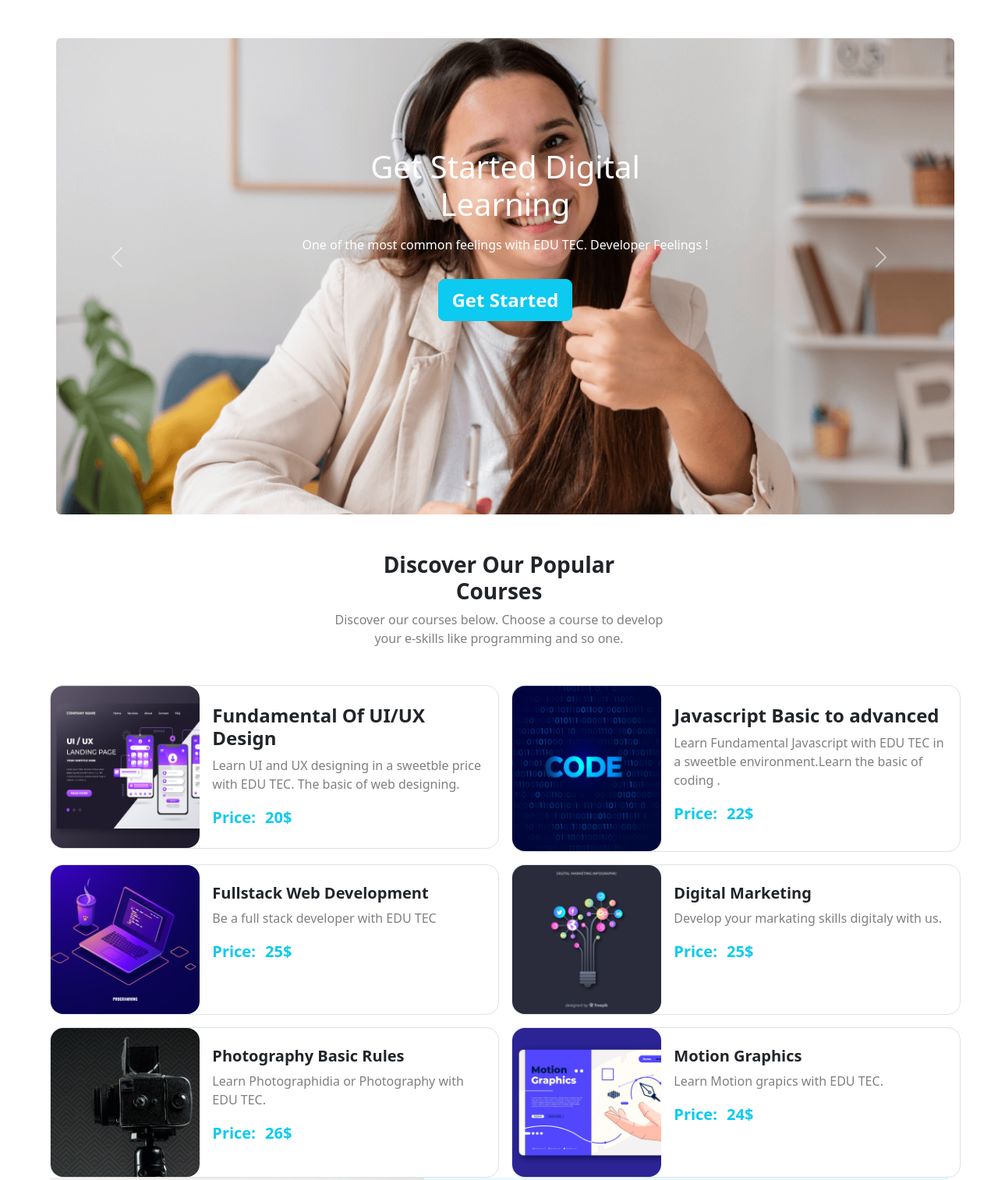
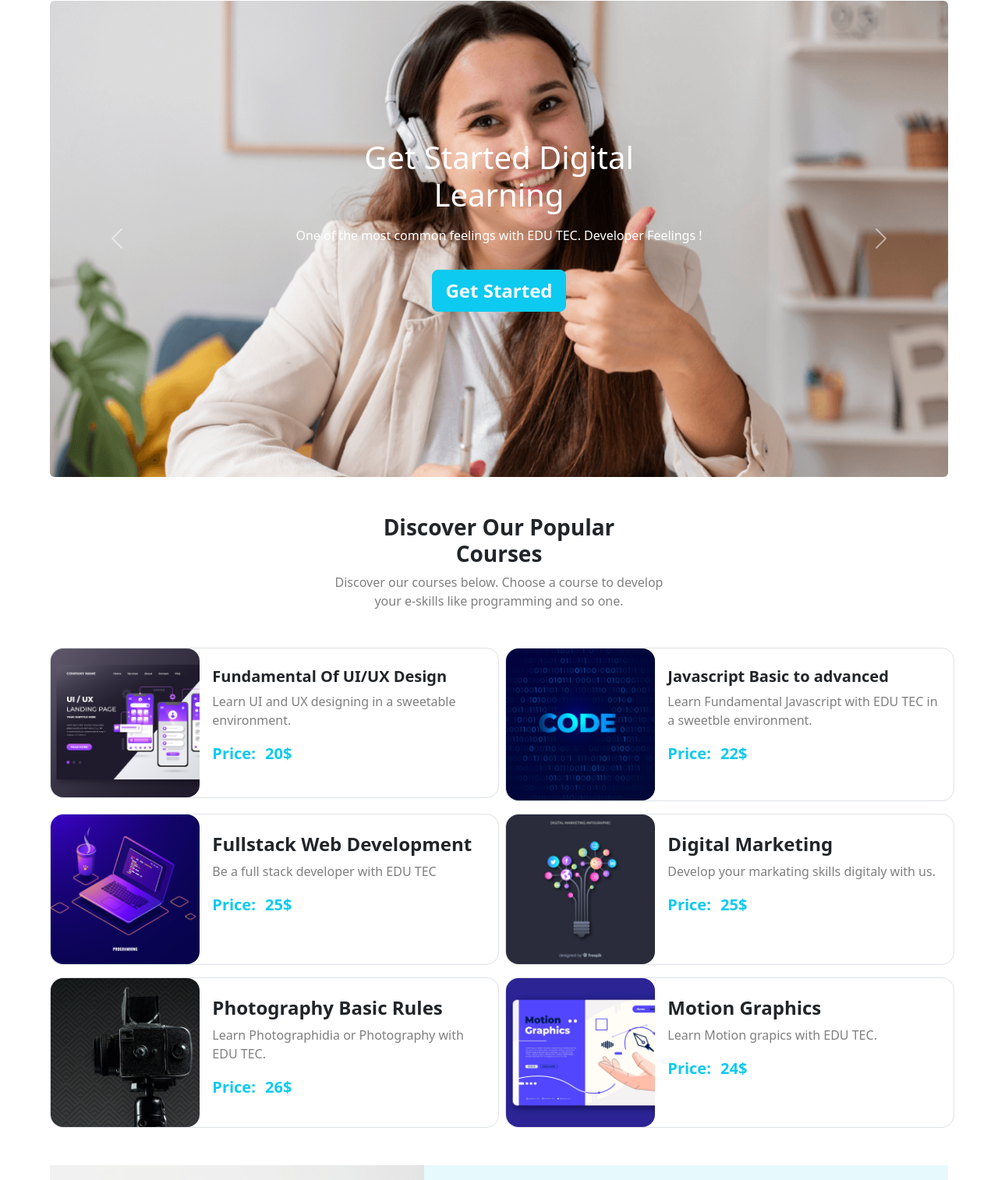
Before and after one commit to Osamayunus/Assignment-3, a plain HTML site: page index.html in a window 1280 px wide. Shown: the part 73-1587 px from the top of the page at 78% size. Drawn offline with nearby package versions, Linux system fonts and the light colour scheme.

Commit message:
responsive-mobile-view-header

```diff
--- a/index.html
+++ b/index.html
@@ -76,14 +76,14 @@
         </nav>
         <div id="carouselExampleCaptions" class="carousel slide" data-bs-ride="false">
 
-            <div class="carousel-inner  ms-lg-2 me-lg-2">
-                <div class="mt-5">
+            <div class="carousel-inner  ms-lg-0 me-lg-0">
+                <div class="pt-5 mt-3 pt-lg-0 mt-lg-0 mt-md-0 pt-md-0">
                     <div class="carousel-caption text-center h-75">
                         <h1 class="fs-1 fw-lg-bold mt-lg-4 mt-xs-4 ">Get Started Digital <br> Learning</h1>
                         <p class=" m-lg-3 ">
                             One of the most common feelings with EDU TEC. Developer Feelings !
                         </p>
-                        <a href="" type="button" class="btn-lg fs-4 fw-semibold btn btn-info text-light mb-1 mt-lg-3 ">
+                        <a href="" type="button" class="btn-lg fs-4 fw-semibold btn btn-info text-light mt-lg-3 ">
                             Get
                             Started</a>
                     </div>
@@ -109,50 +109,53 @@
                 programming and so one.
             </p>
         </div>
+
+
         <div class=" mb-lg-3 mt-lg-5">
             <div class="d-lg-flex mb-lg-2 mb-5 mb-md-3">
                 <div class="d-lg-flex d-md-flex position-start border mb-lg-1 mb-5 mb-md-3 col-lg-6  rounded-4">
                     <img src="images/course/course-1.png" class="img-fluid col-lg-4 col-md-3 col-12 rounded-4 " alt="">
                     <div class="ms-3 mt-4 mb-4 me-3 p-md-3 p-lg-0 ">
-                        <h5 class="fs-4 fw-bold">
+                        <h5 class="fs-5 fw-bold">
                             Fundamental Of UI/UX Design
                         </h5>
-                        <p class="card-text text-black-50">Learn UI and UX designing in a sweetble price with EDU TEC.
-                            The basic of web designing.</p>
+                        <p class="card-text text-black-50">Learn UI and UX designing in a sweetable environment.
+                        </p>
                         <span class="text-info fs-5 fw-semibold">Price:</span> <span
                             class="text-info fw-semibold fs-5 ms-2">20$</span>
                     </div>
                 </div>
-                <div class="d-lg-flex d-md-flex  position-start  ms-lg-3 border col-lg-6  rounded-4">
+                <div class="d-lg-flex d-md-flex  position-start  ms-lg-2 border col-lg-6  rounded-4">
                     <img src="images/course/course-2.png" class="img-fluid col-lg-4 col-md-3  col-12 rounded-4 " alt="">
                     <div class="ms-3 mt-4 mb-4 me-3 p-md-3 p-lg-0">
-                        <h5 class="fs-4 fw-bold">
+                        <h5 class="fs-5 fw-bold">
                             Javascript Basic to advanced
                         </h5>
                         <p class="card-text text-black-50">Learn Fundamental Javascript with EDU TEC in a sweetble
-                            environment.Learn the basic of coding .</p>
+                            environment. </p>
                         <span class="text-info fs-5 fw-semibold">Price:</span> <span
                             class="text-info fw-semibold fs-5 ms-2">22$</span>
                     </div>
                 </div>
             </div>
         </div>
+
         <div class="  mb-3">
             <div class="d-lg-flex">
-                <div class="d-lg-flex d-md-flex position-start border   col-lg-6  rounded-4 ">
+                <div class="d-lg-flex d-md-flex position-start border col-lg-6  rounded-4 ">
                     <img src="images/course/course-3.png" class="img-fluid col-lg-4 col-md-3 col-12 rounded-4 " alt="">
                     <div class="ms-3 mt-4 mb-4 me-3 p-md-3 p-lg-0">
-                        <h5 class="fs-5 fw-bold">
+                        <h5 class="fs-4 fw-bold">
                             Fullstack Web Development </h5>
                         <p class="card-text text-black-50"> Be a full stack developer with EDU TEC</p>
                         <span class="text-info fs-5 fw-semibold">Price:</span> <span
                             class="text-info fw-semibold fs-5 ms-2">25$</span>
                     </div>
                 </div>
-                <div class="d-lg-flex position-start border d-md-none d-none d-sm-block  col-lg-6 ms-3 rounded-4">
+                <div class="d-lg-flex position-start border d-md-none d-none d-sm-block  col-lg-6 ms-lg-2 rounded-4">
                     <img src="images/course/course-4.png" class="img-fluid col-lg-4 col-12 rounded-4" alt="">
                     <div class="ms-3 mt-4 mb-4 me-3">
-                        <h5 class="fs-5 fw-bold">
+                        <h5 class="fs-4 fw-bold">
                             Digital Marketing </h5>
                         <p class="card-text text-black-50"> Develop your markating skills digitaly with us.</p>
                         <span class="text-info fs-5 fw-semibold">Price:</span> <span
@@ -161,22 +164,22 @@
                 </div>
             </div>
         </div>
-        <div class=" ">
+        <div class=" mb-lg-5">
             <div class="d-lg-flex">
                 <div class="d-lg-flex position-start border d-md-none d-none d-sm-block col-lg-6 rounded-4">
                     <img src="images/course/course-5.png" class="img-fluid col-lg-4 col-12 rounded-4 " alt="">
                     <div class="ms-3 mt-4 mb-4 me-3">
-                        <h5 class="fs-5 fw-bold">
+                        <h5 class="fs-4 fw-bold">
                             Photography Basic Rules </h5>
                         <p class="card-text text-black-50">Learn Photographidia or Photography with EDU TEC.</p>
                         <span class="text-info fs-5 fw-semibold">Price:</span> <span
                             class="text-info fw-semibold fs-5 ms-2">26$</span>
                     </div>
                 </div>
-                <div class="d-lg-flex position-start border d-md-none d-none d-sm-block col-lg-6 ms-3 rounded-4">
+                <div class="d-lg-flex position-start border d-md-none d-none d-sm-block col-lg-6 ms-2 rounded-4">
                     <img src="images/course/course-6.png" class="img-fluid col-lg-4 col-12 rounded-4" alt="">
                     <div class="ms-3 mt-4 mb-4 me-3">
-                        <h5 class="fs-5 fw-bold">
+                        <h5 class="fs-4 fw-bold">
                             Motion Graphics </h5>
                         <p class="card-text text-black-50">Learn Motion grapics with EDU TEC.</p>
                         <span class="text-info fs-5 fw-semibold">Price:</span> <span
@@ -195,7 +198,7 @@
             </div>
         </div>
         <!-- starting of the explor the e learning part -->
-        <div class=" d-md-flex d-lg-flex ">
+        <div class=" d-md-flex d-lg-flex mt-lg-5">
             <img src="images/working.png" class="img-fluid col-lg-5  col-md-6" alt="">
             <div class="  bg-info p-2 p-5 text-dark bg-opacity-10 col-lg-7 col-md-6 ">
                 <h1 class="fw-semibold fs-3">Explore The E-learning <br> Institute</h1>
@@ -235,8 +238,9 @@
         <div class="d-lg-flex bg-info mt-5 border rounded" style="height: 210px;">
             <div class="col-lg-8  pt-3 ps-5 ms-lg-3 text-md-center text-lg-start ">
                 <h1>Ready to join?</h1>
-                <p class="text-black-50">Register now to be a part of EDU TEC family.Explor the <br> unknowing
-                    world. Join us now !</p>
+                <p class="text-black-50">Register now to be a part of EDU TEC family.Explor the unknowing
+                    <br> world. Join us now !
+                </p>
             </div>
             <div class="d-md-flex justify-content-md-center mt-lg-5 ms-5" style="height: 50px;"><a
                     href="/Registration.html" class="btn rounded btn-light text-info fs-4 fw-semibold">
@@ -257,10 +261,10 @@
         </div>
         <!-- pics of successful students start-->
         <div class=" mt-5 mb-5">
-            <div class="d-lg-flex">
+            <div class="d-lg-flex me-md-4 me-lg-0">
                 <div class="d-lg-flex d-md-flex">
                     <!-- about Adam -->
-                    <div class=" border rounded col-md-6">
+                    <div class=" border rounded col-md-6 col-lg-6">
                         <img class="img-fluid col-12" src="images/student/student-1.png" alt="">
                         <div class="text-center text-lg-start">
                             <h5 class="ms-4 mt-4">Adam</h5>
@@ -268,7 +272,7 @@
                         </div>
                     </div>
                     <div
-                        class="border rounded ms-lg-2 me-lg-2 ms-md-3 mt-5 mb-5 mt-md-0 mb-md-0 mt-lg-0 mb-lg-0 col-md-6">
+                        class="border rounded ms-lg-0 me-lg-0 ms-md-4 mt-5 mb-5 mt-md-0 mb-md-0 mt-lg-0 mb-lg-0 col-lg-6 col-md-6">
                         <img class="img-fluid col-12" src="images/student/student-2.png" alt="">
                         <div class="text-center text-lg-start">
                             <h5 class="ms-4 mt-4">Emma</h5>
@@ -276,15 +280,15 @@
                         </div>
                     </div>
                 </div>
-                <div class="d-lg-flex d-md-flex ms-lg-3 mt-md-3">
-                    <div class=" border d-none d-sm-block rounded col-md-6 ">
+                <div class="d-lg-flex d-md-flex ms-lg-0 mt-md-3 mt-lg-0">
+                    <div class=" border d-none d-sm-block rounded col-lg-6 col-md-6 ">
                         <img class="img-fluid col-12" src="images/student/student-3.png" alt="">
                         <div class="text-center text-lg-start">
                             <h5 class="ms-4 mt-4">Peter</h5>
                             <p class="ms-4 text-black-50">Graphic Designer</p>
                         </div>
                     </div>
-                    <div class=" border rounded ms-lg-2 col-md-6 ms-md-3">
+                    <div class=" border rounded ms-lg-0 col-lg-6 col-md-6  ms-md-4">
                         <img class="img-fluid col-12" src="images/student/student-4.png" alt="">
                         <div class="text-center text-lg-start">
                             <h5 class="ms-4 mt-4">Julie</h5>
```
